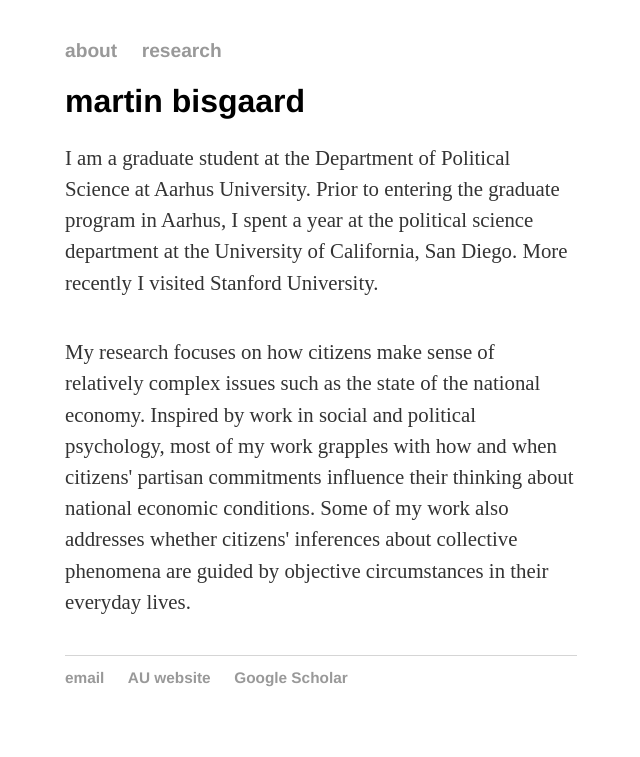
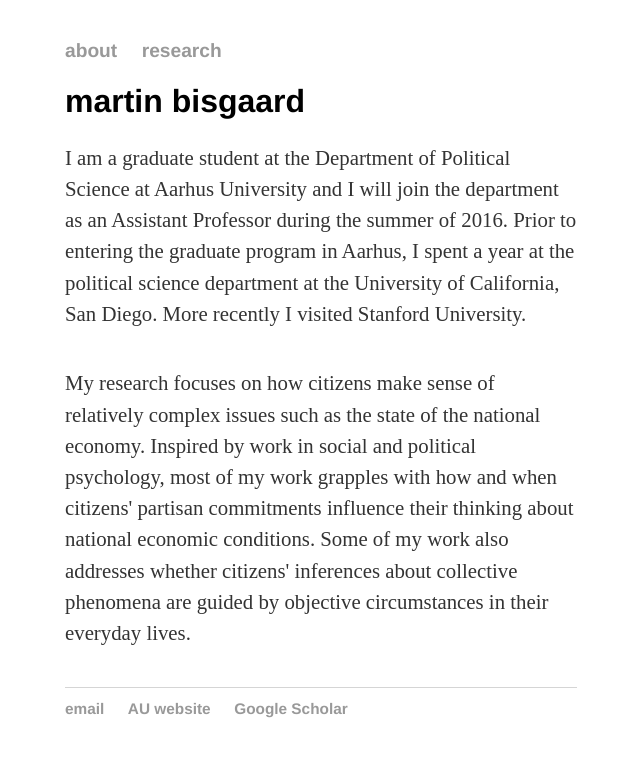
Before and after one commit to mbisgaard/mbisgaard.github.io, a Jekyll site: the page built from index.html, in a window 1280 px wide. Shown: the top 757 px of the page, without its empty margins (319-959 px from the left). Built offline with Jekyll 4.4.1, drawn with Linux system fonts in a browser that asks for light colours.

Commit message:
Update index.html

```diff
--- a/index.html
+++ b/index.html
@@ -5,7 +5,7 @@ title: Martin Bisgaard
 <div class="blurb">
 	<h1>martin bisgaard</h1>
 
-	<p2>I am a graduate student at the Department of Political Science at Aarhus University. Prior to entering the graduate program in Aarhus, I spent a year at the political science department at the University of California, San Diego. More recently I visited Stanford University.</p2>
+	<p2>I am a graduate student at the Department of Political Science at Aarhus University and I will join the department as an Assistant Professor during the summer of 2016. Prior to entering the graduate program in Aarhus, I spent a year at the political science department at the University of California, San Diego. More recently I visited Stanford University.</p2>
 		<p>&nbsp;</p>
 	<p2>My research focuses on how citizens make sense of relatively complex issues such as the state of the national economy. Inspired by work in social and political psychology, most of my work grapples with how and when citizens' partisan commitments influence their thinking about national economic conditions. Some of my work also addresses whether citizens' inferences about collective phenomena are guided by objective circumstances in their everyday lives.</p2>
 
```
